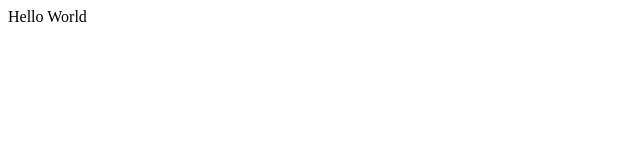
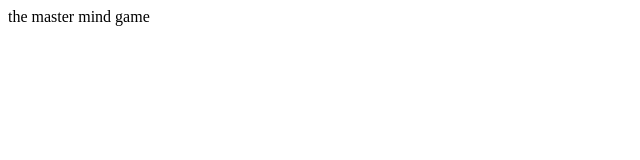
Before and after one commit to scfo/scfo.github.io, a plain HTML site: page index.html in a window 1280 px wide. Shown: the full height of the page, 0-640 px from the left. Drawn offline with Linux system fonts and the light colour scheme.

Commit message:
Update index.html

```diff
--- a/index.html
+++ b/index.html
@@ -1,8 +1,8 @@
 <html>
   <head>
-    <title>The Title</title>
+    <title>master mind</title>
   </head>
   <body>
-    <p>Hello World</p>
+    <p>the master mind game</p>
   </body>
 </html>
```
